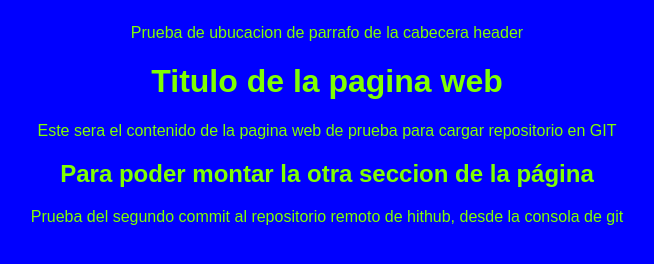
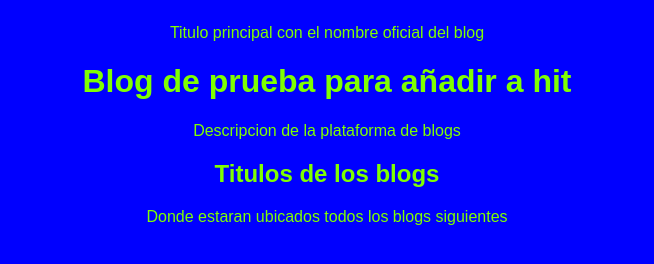
Before and after one commit to mateoac023/test-hit-and-hithub, a plain HTML site: page index.html in a window 1280 px wide. Shown: the whole page, without its empty margins (313-967 px from the left). Drawn offline with Linux system fonts and the light colour scheme.

Commit message:
Nueva estructura del blog

```diff
--- a/index.html
+++ b/index.html
@@ -10,12 +10,12 @@
 <body>
     <div id="container">
         <div id="header">
-            <p>Prueba de ubucacion de parrafo de la cabecera header</p>
+            <p>Titulo principal con el nombre oficial del blog</p>
         </div>
-    <h1>Titulo de la pagina web</h1>
-    <p>Este sera el contenido de la pagina web de prueba para cargar repositorio en GIT</p>
-    <h2>Para poder montar la otra seccion de la página</h2>
-    <p>Prueba del segundo commit al repositorio remoto de hithub, desde la consola de git</p>
-    </div>
+    <h1>Blog de prueba para añadir a hit</h1>
+    <p>Descripcion de la plataforma de blogs</p>
+    <h2>Titulos de los blogs</h2>
+    <p>Donde estaran ubicados todos los blogs siguientes</p>
+</div>
 </body>
 </html>
```
